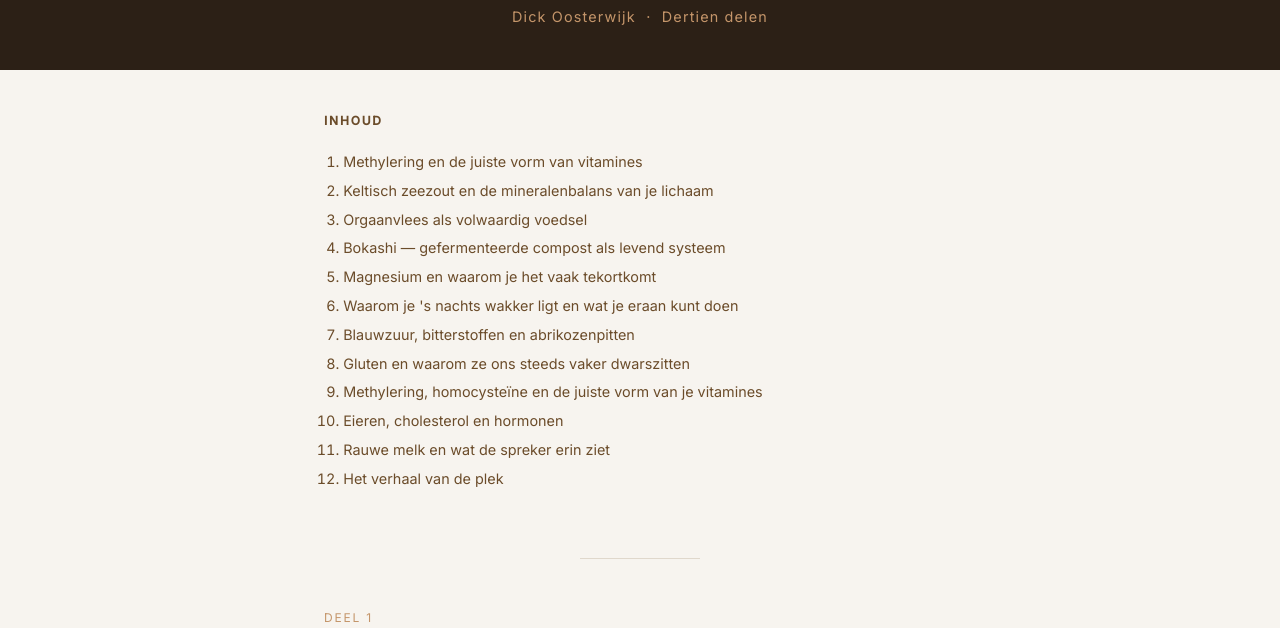
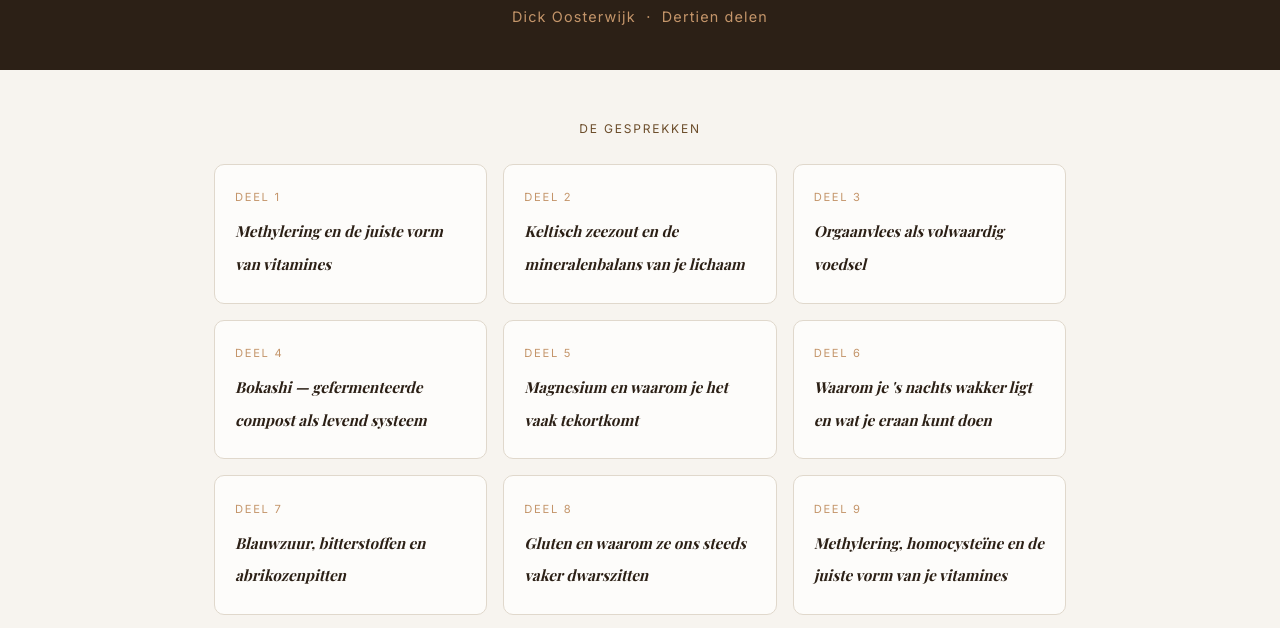
Before and after one commit to martijnaslander/dick-oosterwijk, a plain HTML site: page boek.html in a window 1280 px wide. Shown: the part 139-767 px from the top of the page. Drawn offline with nearby package versions, Linux system fonts and the light colour scheme; a web font is replaced by a local one.

Commit message:
boek.html: inhoudsopgave vervangen door tegelraster
12 klikbare tegels met deelnummer + hoofdstuktitel, responsief (3/2/1 kolommen).
Klikken scrollt naar het hoofdstuk.

Co-Authored-By: Claude Sonnet 4.6 <noreply@anthropic.com>

```diff
--- a/boek.html
+++ b/boek.html
@@ -43,32 +43,59 @@
       letter-spacing: 0.08em;
     }
     .book-toc {
-      max-width: 680px;
+      max-width: 900px;
       margin: 0 auto;
-      padding: 2.5rem 1.5rem 1.5rem;
+      padding: 3rem 1.5rem 2rem;
     }
-    .book-toc h2 {
+    .book-toc-label {
       font-family: 'Inter', sans-serif;
       font-size: 0.75rem;
       letter-spacing: 0.15em;
       text-transform: uppercase;
       color: var(--brown-mid);
-      margin-bottom: 1rem;
+      margin-bottom: 1.5rem;
+      text-align: center;
     }
-    .book-toc ol {
-      padding-left: 1.2rem;
-      color: var(--brown-mid);
+    .tile-grid {
+      display: grid;
+      grid-template-columns: repeat(3, 1fr);
+      gap: 1rem;
+    }
+    @media (max-width: 720px) {
+      .tile-grid { grid-template-columns: repeat(2, 1fr); }
+    }
+    @media (max-width: 480px) {
+      .tile-grid { grid-template-columns: 1fr; }
+    }
+    .tile {
+      display: block;
+      background: var(--warm-white);
+      border: 1px solid var(--border);
+      border-radius: 10px;
+      padding: 1.4rem 1.25rem;
+      text-decoration: none;
+      transition: background 0.15s, border-color 0.15s, transform 0.1s;
+    }
+    .tile:hover {
+      background: var(--quote-bg);
+      border-color: var(--brown-light);
+      transform: translateY(-2px);
+    }
+    .tile-num {
       font-family: 'Inter', sans-serif;
-      font-size: 0.9rem;
-      line-height: 2;
+      font-size: 0.7rem;
+      letter-spacing: 0.15em;
+      text-transform: uppercase;
+      color: var(--brown-light);
+      display: block;
+      margin-bottom: 0.5rem;
     }
-    .book-toc ol a {
-      color: var(--brown-mid);
-      text-decoration: none;
-    }
-    .book-toc ol a:hover {
+    .tile-title {
+      font-family: 'Playfair Display', serif;
+      font-size: 0.95rem;
+      font-style: italic;
       color: var(--brown-dark);
-      text-decoration: underline;
+      line-height: 1.4;
     }
     .part-header {
       margin-bottom: 1.5rem;
@@ -120,23 +147,23 @@
     <p class="subtitle">Dick Oosterwijk &nbsp;·&nbsp; Dertien delen</p>
   </header>
 
-  <!-- INHOUDSOPGAVE -->
+  <!-- TEGELS -->
   <div class="book-toc">
-    <h2>Inhoud</h2>
-    <ol>
-      <li><a href="#deel1">Methylering en de juiste vorm van vitamines</a></li>
-      <li><a href="#deel2">Keltisch zeezout en de mineralenbalans van je lichaam</a></li>
-      <li><a href="#deel3">Orgaanvlees als volwaardig voedsel</a></li>
-      <li><a href="#deel4">Bokashi — gefermenteerde compost als levend systeem</a></li>
-      <li><a href="#deel6">Magnesium en waarom je het vaak tekortkomt</a></li>
-      <li><a href="#deel7">Waarom je 's nachts wakker ligt en wat je eraan kunt doen</a></li>
-      <li><a href="#deel8">Blauwzuur, bitterstoffen en abrikozenpitten</a></li>
-      <li><a href="#deel9">Gluten en waarom ze ons steeds vaker dwarszitten</a></li>
-      <li><a href="#deel10">Methylering, homocysteïne en de juiste vorm van je vitamines</a></li>
-      <li><a href="#deel11">Eieren, cholesterol en hormonen</a></li>
-      <li><a href="#deel12">Rauwe melk en wat de spreker erin ziet</a></li>
-      <li><a href="#deel13">Het verhaal van de plek</a></li>
-    </ol>
+    <p class="book-toc-label">De gesprekken</p>
+    <div class="tile-grid">
+      <a class="tile" href="#deel1"><span class="tile-num">Deel 1</span><span class="tile-title">Methylering en de juiste vorm van vitamines</span></a>
+      <a class="tile" href="#deel2"><span class="tile-num">Deel 2</span><span class="tile-title">Keltisch zeezout en de mineralenbalans van je lichaam</span></a>
+      <a class="tile" href="#deel3"><span class="tile-num">Deel 3</span><span class="tile-title">Orgaanvlees als volwaardig voedsel</span></a>
+      <a class="tile" href="#deel4"><span class="tile-num">Deel 4</span><span class="tile-title">Bokashi — gefermenteerde compost als levend systeem</span></a>
+      <a class="tile" href="#deel6"><span class="tile-num">Deel 5</span><span class="tile-title">Magnesium en waarom je het vaak tekortkomt</span></a>
+      <a class="tile" href="#deel7"><span class="tile-num">Deel 6</span><span class="tile-title">Waarom je 's nachts wakker ligt en wat je eraan kunt doen</span></a>
+      <a class="tile" href="#deel8"><span class="tile-num">Deel 7</span><span class="tile-title">Blauwzuur, bitterstoffen en abrikozenpitten</span></a>
+      <a class="tile" href="#deel9"><span class="tile-num">Deel 8</span><span class="tile-title">Gluten en waarom ze ons steeds vaker dwarszitten</span></a>
+      <a class="tile" href="#deel10"><span class="tile-num">Deel 9</span><span class="tile-title">Methylering, homocysteïne en de juiste vorm van je vitamines</span></a>
+      <a class="tile" href="#deel11"><span class="tile-num">Deel 10</span><span class="tile-title">Eieren, cholesterol en hormonen</span></a>
+      <a class="tile" href="#deel12"><span class="tile-num">Deel 11</span><span class="tile-title">Rauwe melk en wat de spreker erin ziet</span></a>
+      <a class="tile" href="#deel13"><span class="tile-num">Deel 12</span><span class="tile-title">Het verhaal van de plek</span></a>
+    </div>
   </div>
 
   <article>
```
